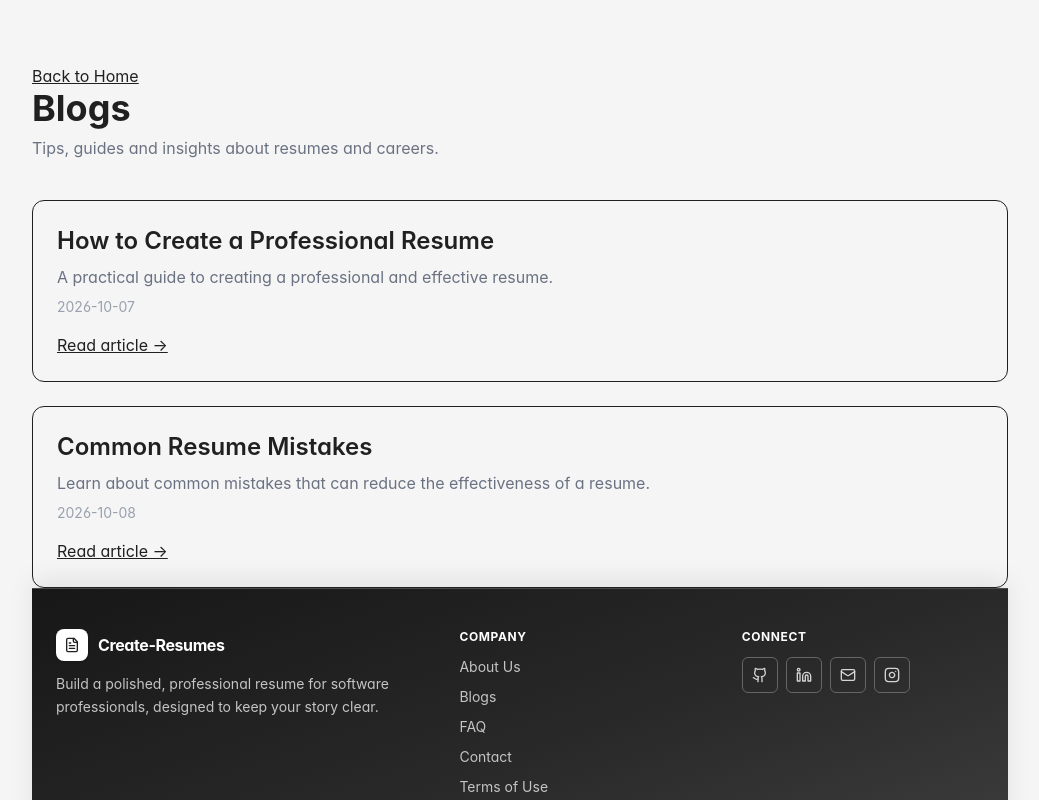
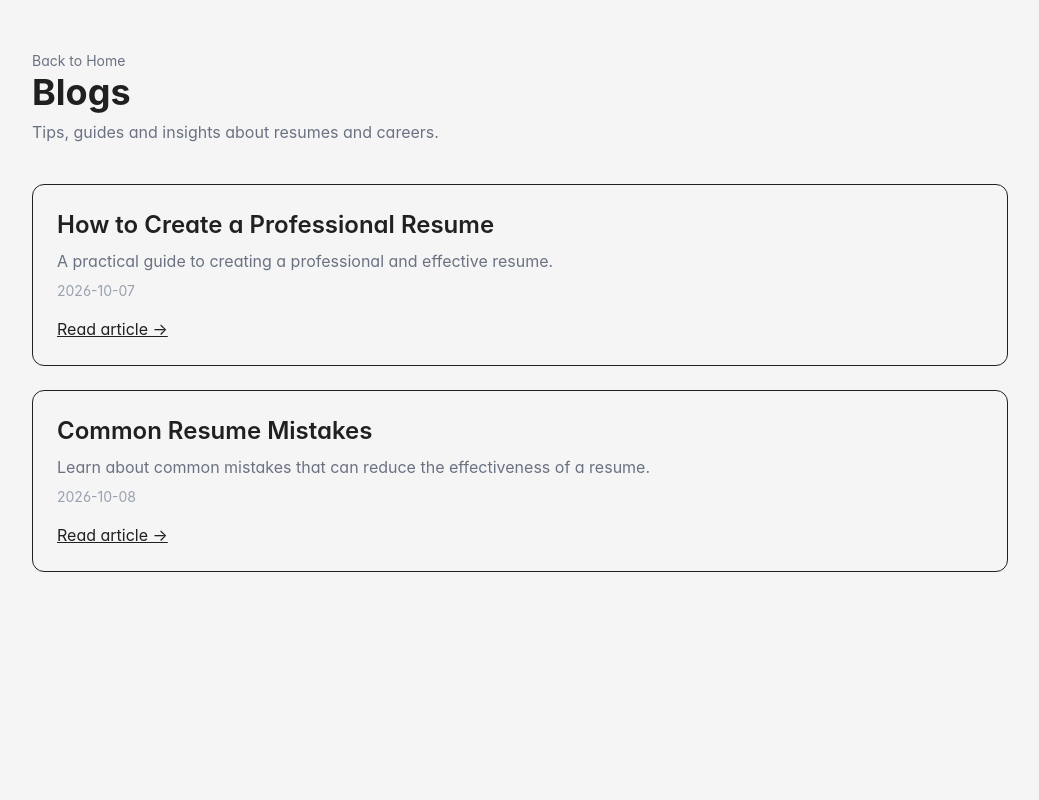
Before and after one commit to Gitanuj993/create-resume-ui, a React (Vite) app: page /blogs in a window 1280 px wide. Shown: the top 800 px of the page, without its empty margins (120-1159 px from the left). Built offline with nearby package versions, Linux system fonts and the light colour scheme.

Commit message:
Modify link style and remove Footer from Blogs page
Updated the 'Back to Home' link style and removed the Footer component.

```diff
--- a/src/pages/Blogs.tsx
+++ b/src/pages/Blogs.tsx
@@ -55,6 +55,7 @@ export default function Blogs() {
           </div>
         </article>
       </main>
+
     );
   }
 
@@ -63,7 +64,7 @@ export default function Blogs() {
     <main className="max-w-5xl mx-auto px-6 py-12">
       <Link
               to="/"
-              className="inline-block mt-4 underline"
+              className="text-sm text-gray-500 hover:text-black"
             >
               Back to Home
             </Link>
@@ -102,7 +103,6 @@ export default function Blogs() {
           </article>
         ))}
       </div>
-      <Footer />
     </main>
   );
 }
```
